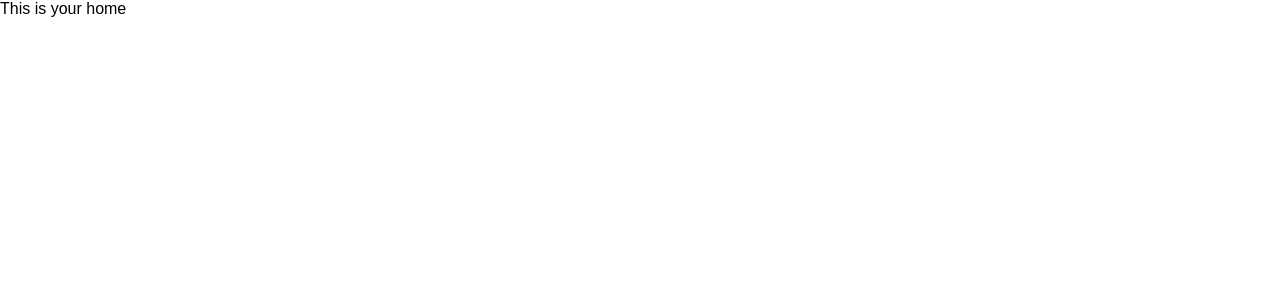
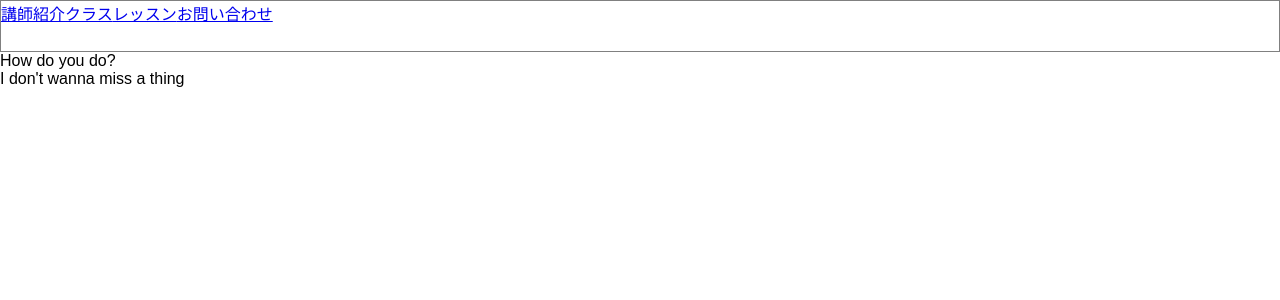
Before and after one commit to TaichiAkimoto/piano_lesson, a React (Create React App) app: page / in a window 1280 px wide. Shown: the top 300 px of the page. Built offline with nearby package versions, Linux system fonts and the light colour scheme.

Commit message:
Add routing, header, footer, initial state

```diff
--- a/src/components/classroom.js
+++ b/src/components/classroom.js
@@ -1,9 +1,11 @@
 import React, { Component } from 'react';
+import { Header } from './header'
 
 class Classroom extends Component {
   render() {
     return (
       <div>
+        <Header />
         This is your classroom
       </div>
     );
--- a/src/components/faq.js
+++ b/src/components/faq.js
@@ -1,9 +1,11 @@
 import React, { Component } from 'react';
+import { Header } from './header'
 
 class Faq extends Component {
   render() {
     return (
       <div>
+        <Header />
         This is your faq
       </div>
     );
--- /dev/null
+++ b/src/components/footer.js
@@ -0,0 +1,9 @@
+import React from 'react';
+
+export const Footer = () => {
+  return (
+    <div>
+      {"I don't wanna miss a thing"}
+    </div>
+  )
+}
--- /dev/null
+++ b/src/components/header.js
@@ -0,0 +1,18 @@
+import React from 'react';
+import { Link } from 'react-router-dom'
+
+export const Header = () => {
+  return (
+    <div style={header}>
+      <Link to={'/instructor'}>講師紹介</Link>
+      <Link to={'/classroom'}>クラス</Link>
+      <Link to={'/lesson'}>レッスン</Link>
+      <Link to={'/faq'}>お問い合わせ</Link>
+    </div>
+  )
+}
+
+const header = {
+  border: '1px solid gray',
+  height: '50px',
+}
--- a/src/components/home.js
+++ b/src/components/home.js
@@ -1,10 +1,14 @@
 import React, { Component } from 'react';
+import { Header } from './header'
+import { Footer } from './footer'
 
 class Home extends Component {
   render() {
     return (
       <div>
-        This is your home
+        <Header />
+        <div>{"How do you do?"}</div>
+        <Footer />
       </div>
     );
   }
--- a/src/components/instructor.js
+++ b/src/components/instructor.js
@@ -1,9 +1,11 @@
 import React, { Component } from 'react';
+import { Header } from './header'
 
 class Instructor extends Component {
   render() {
     return (
       <div>
+        <Header />
         This is your instructor
       </div>
     );
--- a/src/components/lesson.js
+++ b/src/components/lesson.js
@@ -1,9 +1,11 @@
 import React, { Component } from 'react';
+import { Header } from './header'
 
 class Lesson extends Component {
   render() {
     return (
       <div>
+        <Header />
         This is your lesson
       </div>
     );
```
